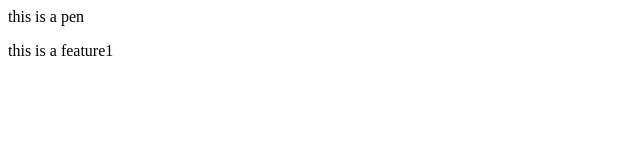
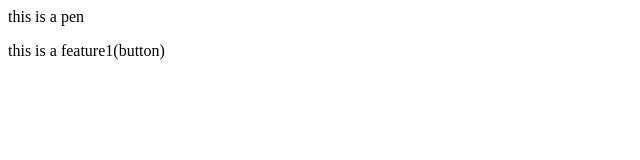
Before and after one commit to Man-sa13/localrepo, a plain HTML site: page index.html in a window 1280 px wide. Shown: the full height of the page, 0-640 px from the left. Drawn offline with Linux system fonts and the light colour scheme.

Commit message:
add button

```diff
--- a/index.html
+++ b/index.html
@@ -1,2 +1,2 @@
 <p>this is a pen</p>
-<p>this is a feature1</p>
+<p>this is a feature1(button)</p>
```
